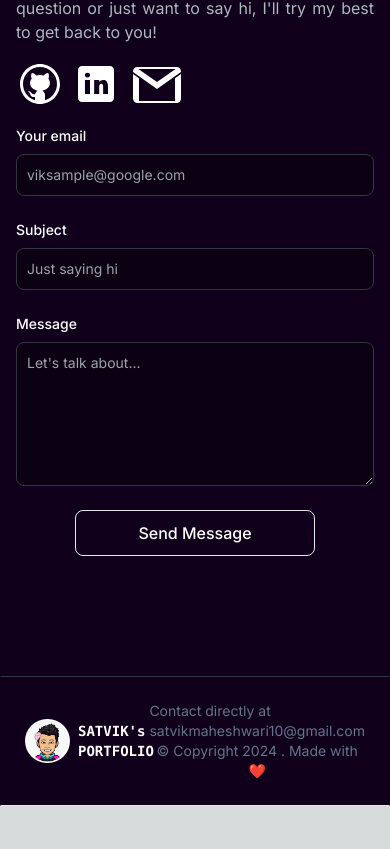
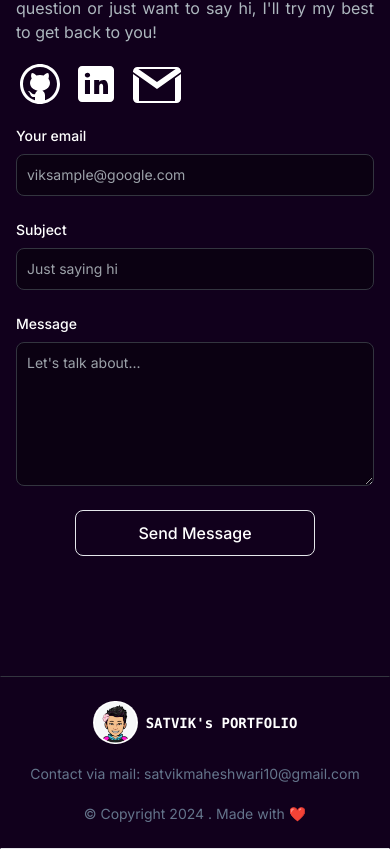
Before and after one commit to sarcasvik/my-portfolio, a Next.js app: page / in a window 390 px wide. Shown: the part 4714-5563 px from the top of the page. Before the commit the page ends 5520 px from the top, so only its background shows below. Built offline with nearby package versions, Linux system fonts and the light colour scheme.

Commit message:
made footer responsive

```diff
--- a/src/app/components/Footer.jsx
+++ b/src/app/components/Footer.jsx
@@ -4,12 +4,10 @@ import Image from "next/image";
 const Footer = () => {
   return (
     <footer className="footer border min-w-full border-t-[#33353F] border-l-transparent border-r-transparent text-white">
-      <div className="container min-w-full p-6 flex justify-between">
-      <Link scroll={true} className='flex items-center' href={"#hero"}><Image className='rounded-full' src="/images/bitmoji.png" alt = "logo" width={45} height={45}/><div className="size pl-2 font-extrabold text-sm font-mono md:text-lg lg:text-xl"><h1>SATVIK&apos;s PORTFOLIO</h1></div></Link>
-        <div className="flex flex-col justify-center align-center content-center	">
-            <p className="text-slate-500 text-sm md:text-lg justify-center align-center">Contact directly at satvikmaheshwari10@gmail.com</p>
-            <p className="text-slate-500 text-sm  justify-center align-center text-center">© Copyright 2024 . Made with ❤️</p>
-        </div>
+      <div className="container min-w-full p-6 flex flex-col gap-5 md:gap-0 items-center md:flex-row md:justify-between">
+          <Link scroll={true} className='flex items-center' href={"#hero"}><Image className='rounded-full' src="/images/bitmoji.png" alt = "logo" width={45} height={45}/><div className="size pl-2 font-extrabold text-sm font-mono md:text-lg lg:text-xl"><h1>SATVIK&apos;s PORTFOLIO</h1></div></Link>
+          <p className="text-slate-500 text-sm lg:text-lg justify-center align-center text-center">Contact via mail: satvikmaheshwari10@gmail.com</p>
+          <p className="text-slate-500 text-sm  justify-center align-center text-center">© Copyright 2024 . Made with ❤️</p>
       </div>
     </footer>
   );
```
